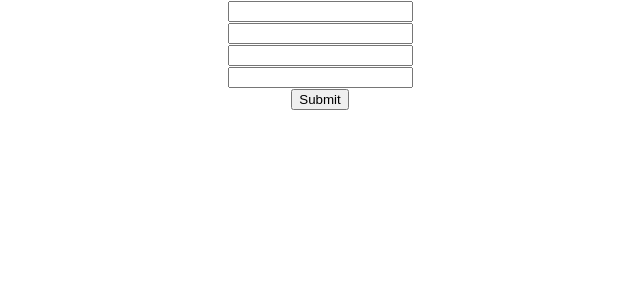
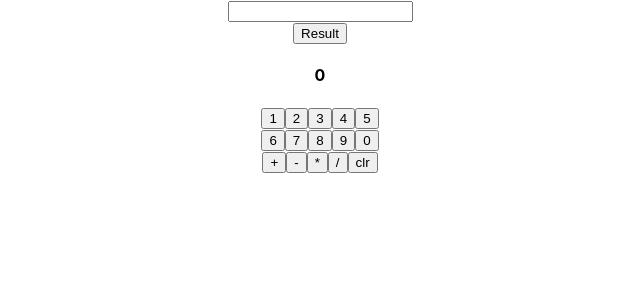
Before and after one commit to RatnasaiThadikonda/react-app, a React (Create React App) app: page / in a window 1280 px wide. Shown: the top 300 px of the page, without its empty margins (320-960 px from the left). Built offline with nearby package versions, Linux system fonts and the light colour scheme.

Commit message:
calculator

```diff
--- a/src/App.js
+++ b/src/App.js
@@ -6,32 +6,53 @@
 
 function App() {
 
-  const [data, setData] = useState({
-    username: "",
-    email:"",
-    password: "",
-    confirmPassword: "",
-  });
+
+  const [input , setInput] = useState('');
+  const [result , setResult] = useState(0);
+
 
   const changeHandler =e =>{
-    setData({...data, [e.target.name]:e.target.value})
+    setInput(e.target.value)
   }
-  const submitHandler = e =>{
-    e.preventDefault()
-    console.log(data )
-  }
+  // const submitHandler = e =>{
+  //   e.preventDefault()
+  //   // console.log(data )
+  // }
 
-  const { username, password , email , confirmPassword } = data;
   return (
     <div >
       <center>
-        <form autoComplete="off" onSubmit={submitHandler}>
-          <input  value={username} name="username" type="text" onChange={changeHandler} /> <br/>
-          <input  value={email} name="email" type="email" onChange={changeHandler} /> <br/>
-          <input value={password} name="password" type="password" onChange={changeHandler} /> <br/>
-          <input value={confirmPassword} name="confirmPassword" type="password" onChange={changeHandler} /> <br/>
-          <input type="submit" name="submit" />
-        </form>
+          <input  value={input} name="input" type="text" onChange={changeHandler} /> <br/>
+
+        <button onClick={()=> setResult(eval(input)) } >Result</button>
+
+        <h4>{result}</h4>
+
+        <button onClick = {()=> setInput(input+'1')}>1</button>
+        <button onClick = {()=> setInput(input+'2')}>2</button>
+        <button onClick = {()=> setInput(input+'3')}>3</button>
+        <button onClick = {()=> setInput(input+'4')}>4</button>
+        <button onClick = {()=> setInput(input+'5')}>5</button> <br/>
+        <button onClick = {()=> setInput(input+'6')}>6</button>
+        <button onClick = {()=> setInput(input+'7')}>7</button>
+        <button onClick = {()=> setInput(input+'8')}>8</button>
+        <button onClick = {()=> setInput(input+'9')}>9</button>
+        <button onClick = {()=> setInput(input+'9')}>0</button> <br/>
+
+
+        <button onClick = {()=> setInput(input+'+')}>+</button>
+
+        <button onClick = {()=> setInput(input+'-')}>-</button>
+
+        <button onClick = {()=> setInput(input+'*')}>*</button>
+
+        <button onClick = {()=> setInput(input+'/')}>/</button>
+
+        <button onClick = {()=> setInput('')}>clr</button>
+
+
+
+
       </center>
 
     </div>
```
